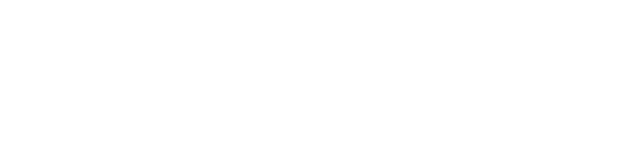
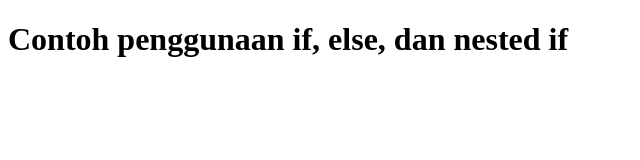
Before and after one commit to Lestari27/Lestari_JS1, a plain HTML site: page index.html in a window 1280 px wide. Shown: the whole page, without its empty margins (0-640 px from the left). Drawn offline with Linux system fonts and the light colour scheme.

Commit message:
Update index.html

```diff
--- a/index.html
+++ b/index.html
@@ -6,6 +6,7 @@
     <title>Document</title>
 </head>
 <body>
+    <h1>Contoh penggunaan if, else, dan nested if</h1>
     <script src="script.js"></script>
 </body>
 </html>
```
